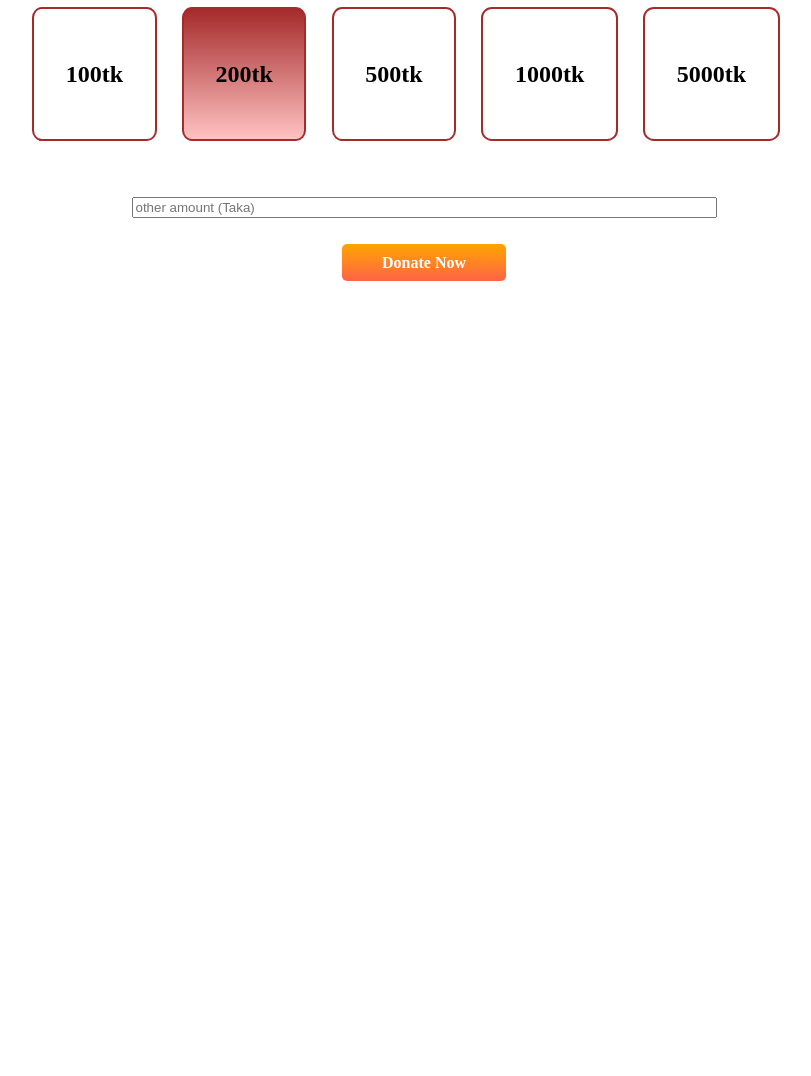
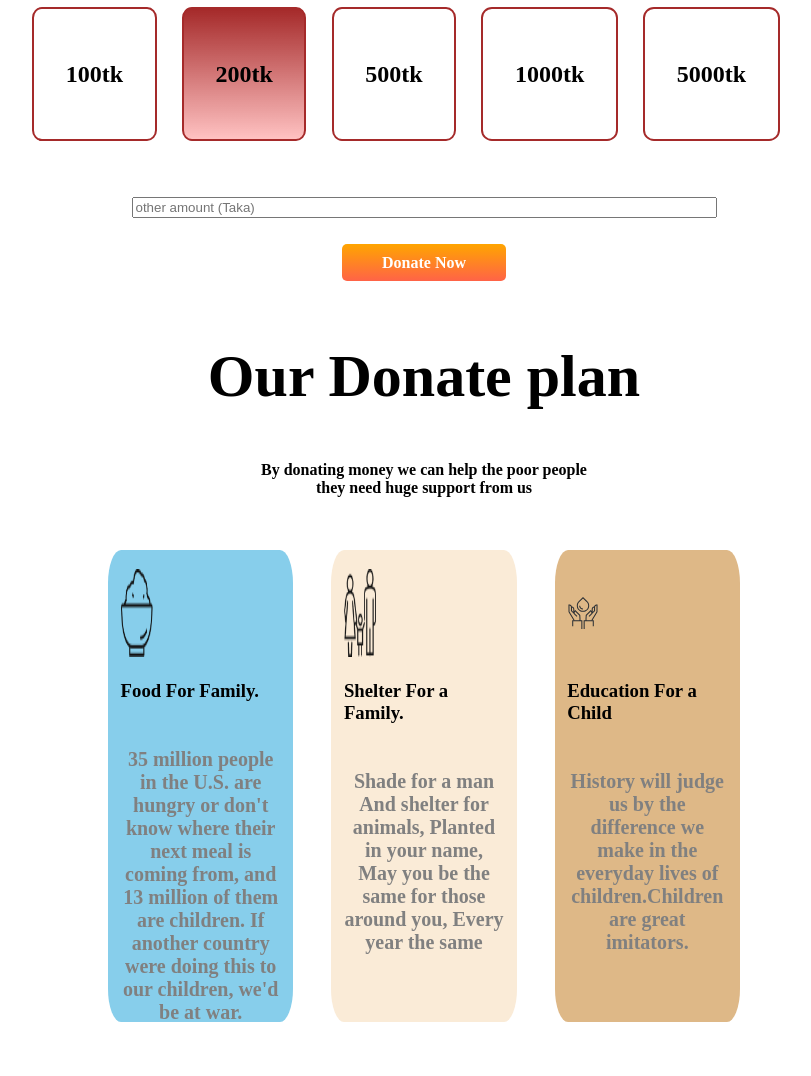
Before and after one commit to Mahmud803/donation_website, a plain HTML site: page index.html in a window 1280 px wide. Shown: the part 780-1856 px from the top of the page, without its empty margins (216-1027 px from the left). Before the commit the page ends 1080 px from the top, so only its background shows below. Drawn offline with Linux system fonts and the light colour scheme.

Commit message:
three layer adder

```diff
--- a/index.html
+++ b/index.html
@@ -55,12 +55,50 @@
     <div class="input_amount">
         <br><br>
         <form action="">
-            <input class="input align"  type="text" placeholder="other amount (Taka)" size="70%">
+            <input class="input align" type="text" placeholder="other amount (Taka)" size="70%">
         </form>
         <br><br>
-        <a class="link-button" target="-blank" href="https://assunnahfoundation.org/donate/assunnah-complex">Donate Now</a>
+        <a class="link-button" target="-blank" href="https://assunnahfoundation.org/donate/assunnah-complex">Donate
+            Now</a>
         <br>
     </div>
+    <section>
+        <div class="donate_field">
+            <h1>Our Donate plan</h1>
+            <h4>By donating money we can help the poor people <br>they need huge support from us</h4>
+        </div>
+    </section>
+
+    <section class="triple-width">
+        <div class="div1">
+            <img src="icons/food.png" alt="">
+            <h3>Food For Family.</h3>
+            <h6 class="color">35 million people in the U.S. are hungry or don't know where their next meal is coming
+                from, and 13
+                million of them are children. If another country were doing this to our children, we'd be at war.</h6>
+        </div>
+
+        <div class="div2">
+            <img src="icons/shelter.png" alt="">
+            <h3>Shelter For a Family.</h3>
+            <h6 class="color">
+                Shade for a man
+                And shelter for animals,
+                Planted in your name,
+                May you be the same for those around you,
+                Every year the same
+            </h6>
+        </div>
+
+        <div class="div3">
+            <img src="icons/icon13.svg" alt="">
+            <h3>Education For a Child</h3>
+            <h6 class="color">History will judge us by the difference we make in the everyday lives of children.Children
+                are great
+                imitators.</h6>
+        </div>
+
+    </section>
 </body>
 
 </html>
--- a/style.css
+++ b/style.css
@@ -72,3 +72,74 @@
     text-align: center;
     padding:20px 10px;
 }
+
+.triple-width {
+    display: flex;
+    width: 50%;
+    padding-left: 5%;
+    padding-right: 5%;
+    margin-left: 20%;
+    margin-bottom: 5%;
+}
+
+.triple-width img {
+    width: 20%;
+    height: 20%;
+}
+
+.div1 {
+    width: 100%;
+    padding-top: 3%;
+    padding-left: 2%;
+    padding-bottom: 2%;
+    padding-right: 2%;
+    margin-top: 5%;
+    margin-bottom: 8%;
+    border-radius: 7%;
+    margin-right: 2%;
+    background-color: skyblue;
+
+}
+
+.div2 {
+
+    width: 100%;
+    padding-top: 3%;
+    padding-left: 2%;
+    padding-bottom: 2%;
+    padding-right: 2%;
+    margin-top: 5%;
+    border-radius: 7%;
+    margin-left: 4%;
+    margin-right: 2%;
+    margin-bottom: 8%;
+    background-color: antiquewhite;
+
+}
+
+.div3 {
+
+    width: 100%;
+    padding-top: 3%;
+    padding-left: 2%;
+    padding-bottom: 2%;
+    padding-right: 2%;
+    margin-top: 5%;
+    border-radius: 7%;
+    margin-left: 4%;
+    margin-bottom: 8%;
+
+    background-color: burlywood;
+
+}
+
+.color{
+    text-align: center;
+    font-size:20px;
+    color:gray;
+}
+
+.flexible_container {
+    display: flex;
+    margin-bottom: 150px;
+}
```
